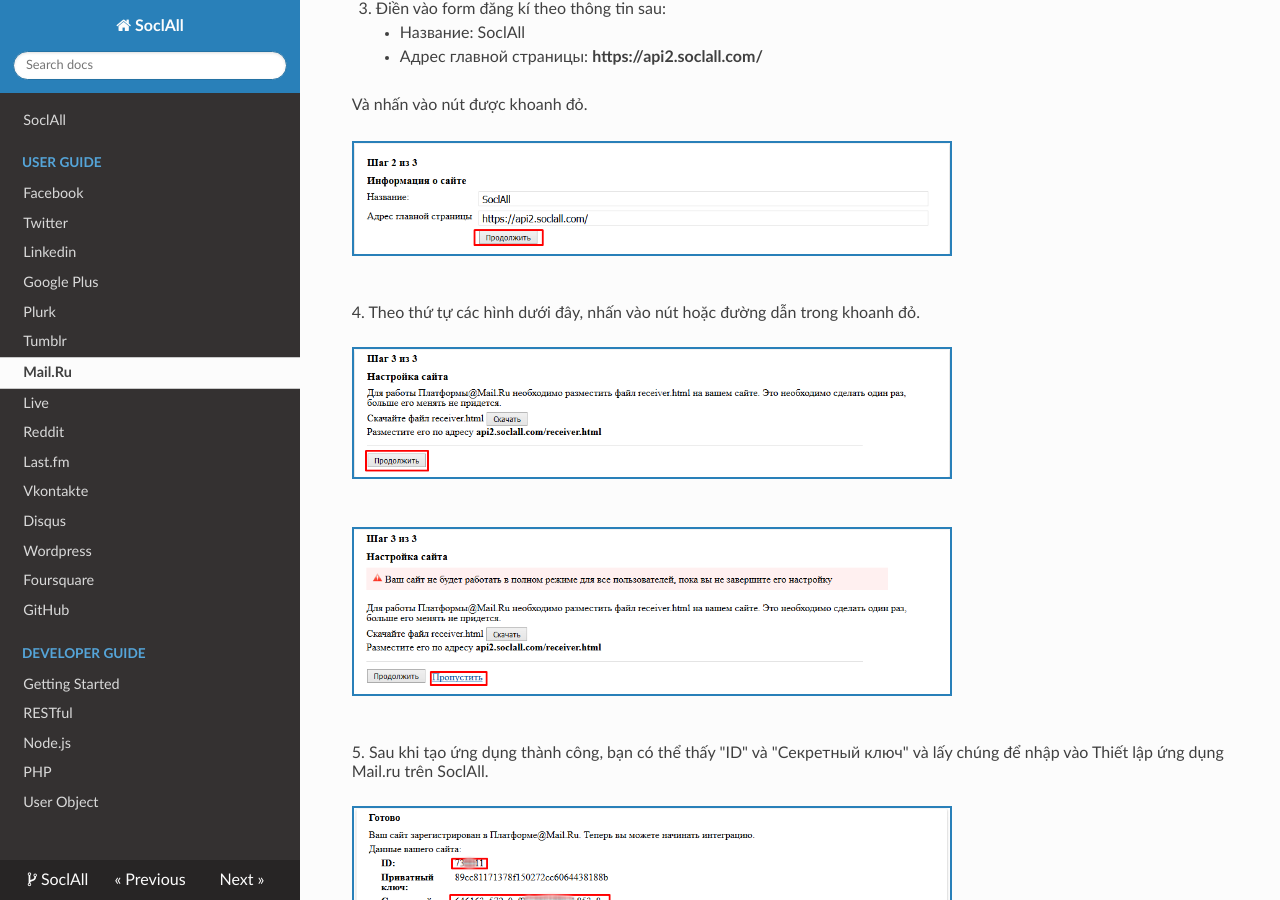
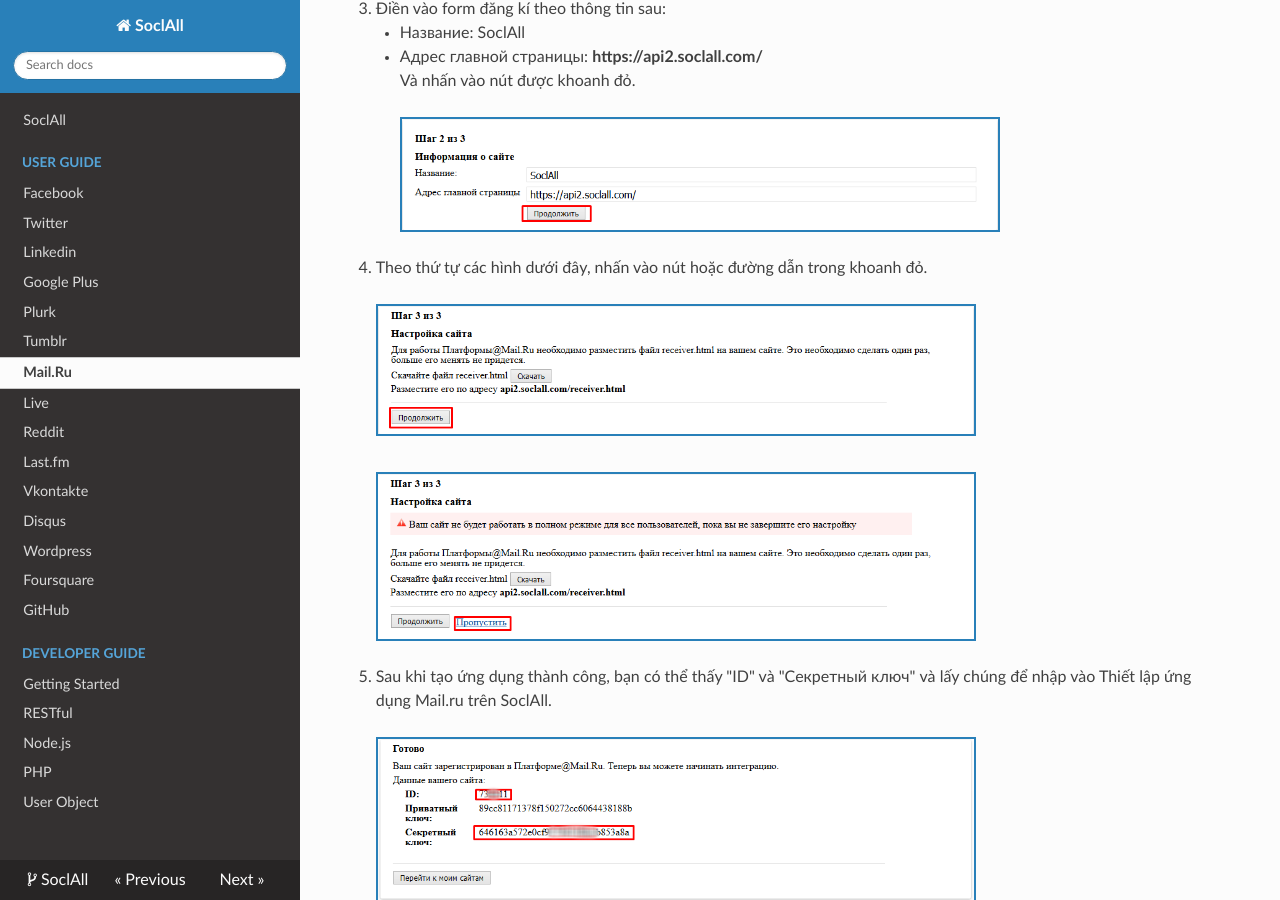
Before and after one commit to nhvu1988/socialall-docs-vi, an MkDocs documentation site: the page built from docs/user-guide/mailru.md, in a window 1280 px wide and 900 px high, scrolled down 892 px. Built offline with MkDocs 1.6.1, drawn with Linux system fonts in a browser that asks for light colours; nearby versions of some CDN libraries; old or Windows-style settings are respelled for this version of MkDocs; some of the changed text lies outside the part shown.

```diff
--- a/docs/user-guide/mailru.md
+++ b/docs/user-guide/mailru.md
@@ -1,6 +1,6 @@
 __Để đăng kí một ứng dụng trên Mail.ru, vui lòng làm theo các bước sau:__
 
-1. Đăng nhập vào [Mail.Ru](https://e.mail.ru/signup?lang=en_US) và đi đến trang [Mail.Ru App](http://api.mail.ru/sites/my/add/) để tạo ứng dụng
+1. Đăng nhập vào [Mail.Ru](https://e.mail.ru/signup?lang=en_US) và đi đến trang [Mail.Ru App](http://api.mail.ru/sites/my/add/) để tạo ứng dụng. <br />
    Sau đó, nhấn vào nút được khoanh đỏ như hình dưới.
     <div class="soclall-br"></div>
     ![Mail.Ru : Create App](/img/mailru-1-create-app.png)
@@ -11,8 +11,7 @@ __Để đăng kí một ứng dụng trên Mail.ru, vui lòng làm theo các b
     <div class="soclall-br"></div>
 3. Điền vào form đăng kí theo thông tin sau:
     * Название: SoclAll
-    * Адрес главной страницы: __https://api2.soclall.com/__
-
+    * Адрес главной страницы: __https://api2.soclall.com/__ <br/>
    Và nhấn vào nút được khoanh đỏ.
     <div class="soclall-br"></div>
     ![Mail.Ru : Create Form](/img/mailru-3-create-form.png)
```
